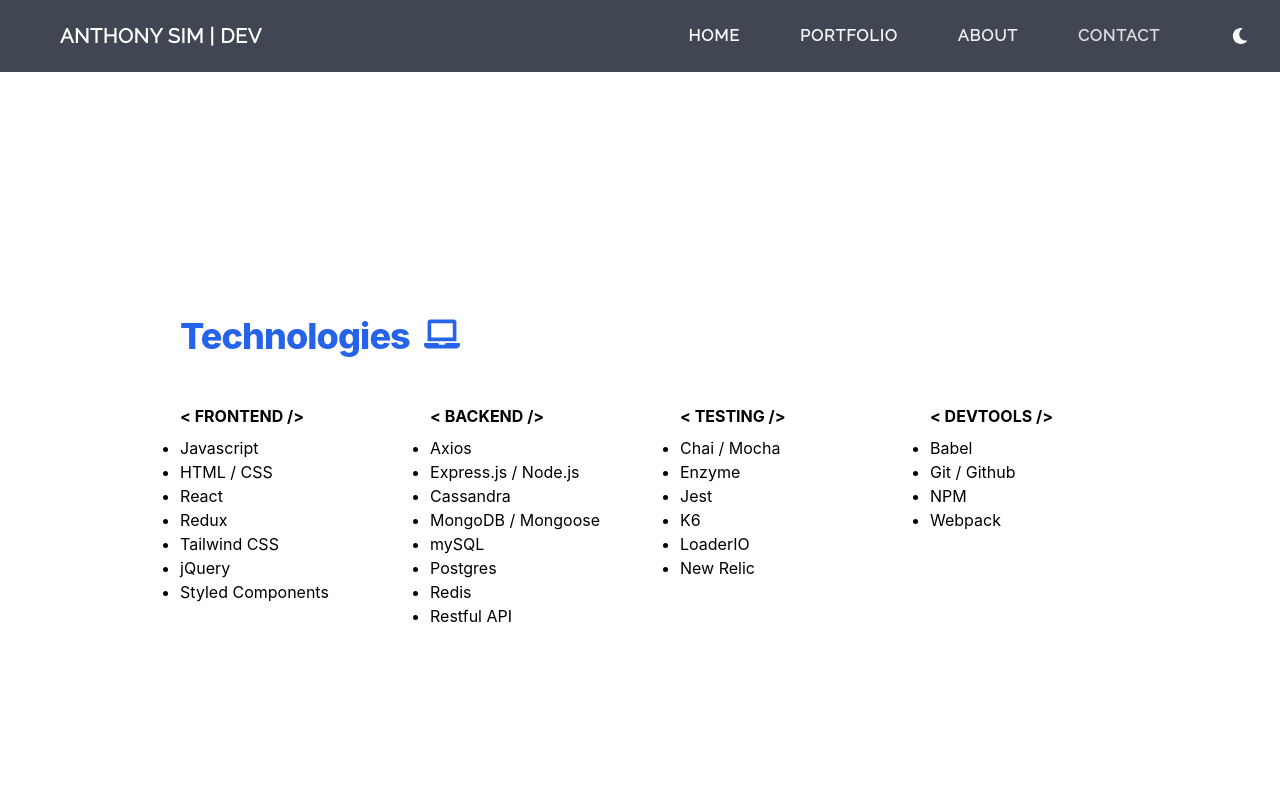
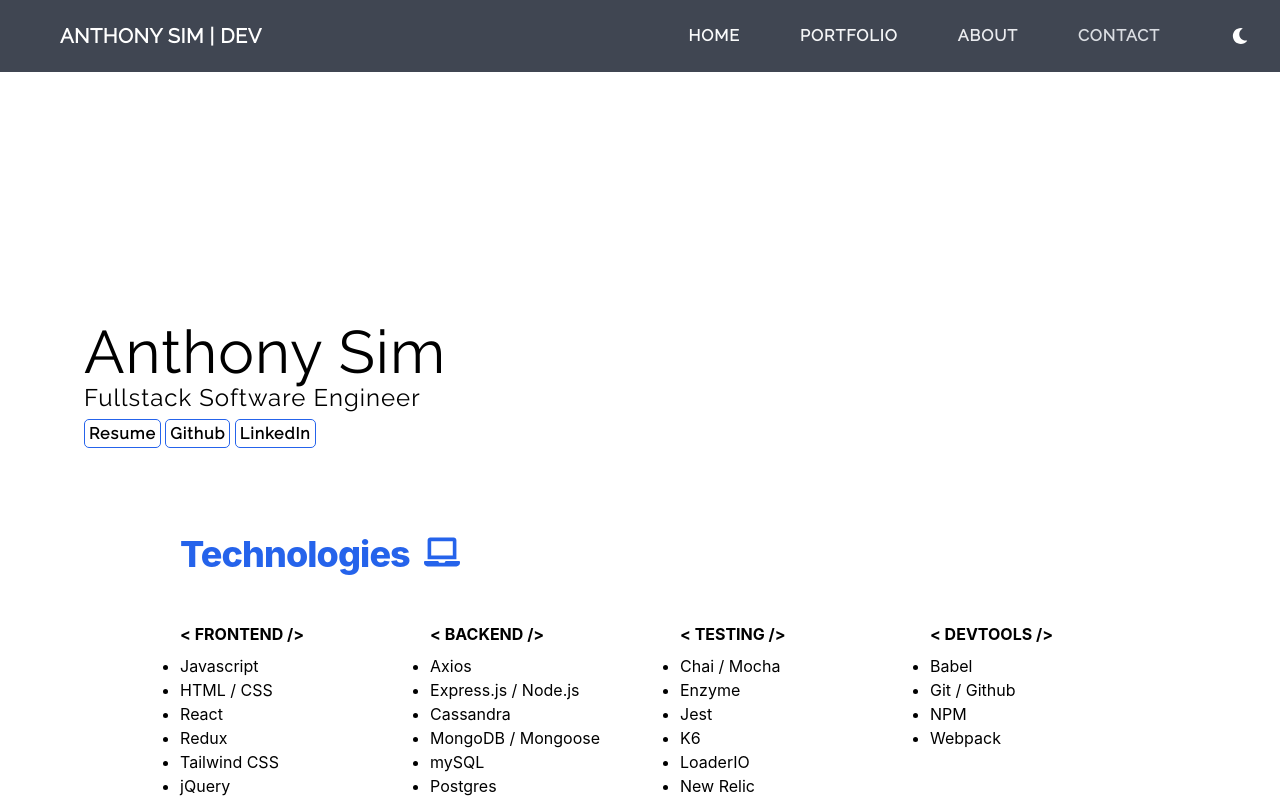
Before and after one commit to anthonysim/portfolio, a Next.js app: page / in a window 1280 px wide. Shown: the top 800 px of the page. Built offline with nearby package versions, Linux system fonts and the light colour scheme.

Commit message:
intro message

```diff
--- /dev/null
+++ b/components/Intro.js
@@ -0,0 +1,25 @@
+import Head from 'next/head';
+import Link from 'next/link';
+import Image from 'next/image';
+import { Fade } from "react-awesome-reveal";
+import styles from '../styles/Intro.module.css';
+
+export default function Intro() {
+  return (
+    <div className={styles.message}>
+      <Fade duration={3500} >
+        <p className="text-6xl">Anthony Sim</p>
+      </Fade>
+      <Fade duration={2500} delay={1500}>
+        <p className="text-2xl">Fullstack Software Engineer</p>
+      </Fade>
+      <Fade duration={2500} delay={2500}>
+        <div>
+          <span><a className={styles.button} target="_blank" rel="noreferrer" href="https://drive.google.com/file/d/1FVjj5WApQ9lo2VrOYyE5nc0RBZy4UcbV/view?usp=sharing">Resume</a></span>
+          <span>&nbsp;<a className={styles.button} target="_blank" rel="noreferrer" href="https://github.com/anthonysim">Github</a></span>
+          <span>&nbsp;<a className={styles.button} target="_blank" rel="noreferrer" href="https://www.linkedin.com/in/sim-anthony/">LinkedIn</a></span>
+        </div>
+      </Fade>
+    </div >
+  )
+}
--- a/components/TechList.js
+++ b/components/TechList.js
@@ -3,7 +3,6 @@ import Link from 'next/link';
 import Image from 'next/image';
 import { Fade } from "react-awesome-reveal";
 import { FaLaptop } from "react-icons/fa";
-
 
 export default function TechList() {
   return (
--- a/pages/about/index.js
+++ b/pages/about/index.js
@@ -2,7 +2,6 @@ import Head from 'next/head';
 import Link from 'next/link';
 import Image from 'next/image';
 import styles from '../../styles/Home.module.css'
-
 
 export default function About() {
   return (
--- a/pages/api/contact.js
+++ b/pages/api/contact.js
@@ -1,5 +1,4 @@
 const nodemailer = require('nodemailer');
-
 
 export default async function handler(req, res) {
   const { firstName, lastName, email, message } = req.body;
--- a/pages/contact/index.js
+++ b/pages/contact/index.js
@@ -5,7 +5,6 @@ import Image from 'next/image';
 import { Fade } from "react-awesome-reveal";
 import nodeMailer from '../../components/utils/nodeMailer.js';
 import styles from '../../styles/Home.module.css';
-
 
 export default function Contact() {
   const [thankyou, setThankyou] = useState(false);
--- a/pages/index.js
+++ b/pages/index.js
@@ -1,6 +1,7 @@
 import Head from 'next/head';
 import Image from 'next/image';
 import TechList from '../components/TechList';
+import Intro from '../components/Intro';
 import styles from '../styles/Home.module.css';
 
 export default function Home() {
@@ -11,9 +12,11 @@ export default function Home() {
         <meta name="description" content="Anthony Sim Portfolio Site" />
         <link rel="icon" href="/favicon.ico" />
       </Head>
+      <Intro />
       <main className={styles.main}>
         <TechList />
       </main>
+
     </div>
   )
 }
--- a/pages/portfolio/index.js
+++ b/pages/portfolio/index.js
@@ -4,7 +4,6 @@ import Image from 'next/image';
 import Cards from '../../components/Cards';
 import { Fade } from "react-awesome-reveal";
 import styles from '../../styles/Home.module.css'
-
 
 export default function Portfolio() {
   return (
--- /dev/null
+++ b/styles/Intro.module.css
@@ -0,0 +1,23 @@
+.button {
+  /* display: block; */
+  width: 95px;
+  height: 45px;
+  border: 1px solid #2563EB;
+  padding: 4px;
+  text-align: center;
+  border-radius: 5px;
+  color: black;
+  font-weight: bold;
+  line-height: 40px;
+}
+
+.button:hover {
+  background-color: #2563EB;
+  color: white;
+  transition: all .4s ease;
+-webkit-transition: all .4s ease;
+}
+
+.message {
+  padding: 250px 750px 0px 0px;
+}
--- a/styles/globals.css
+++ b/styles/globals.css
@@ -10,7 +10,7 @@ body {
     Ubuntu, Cantarell, Fira Sans, Droid Sans, Helvetica Neue, sans-serif;
 }
 
-a {
+a, p {
   color: inherit;
   text-decoration: none;
   font-family: 'Raleway', sans-serif;
```
Also changed, not shown: 1 other file (tests, documents, lock files or other folders).
